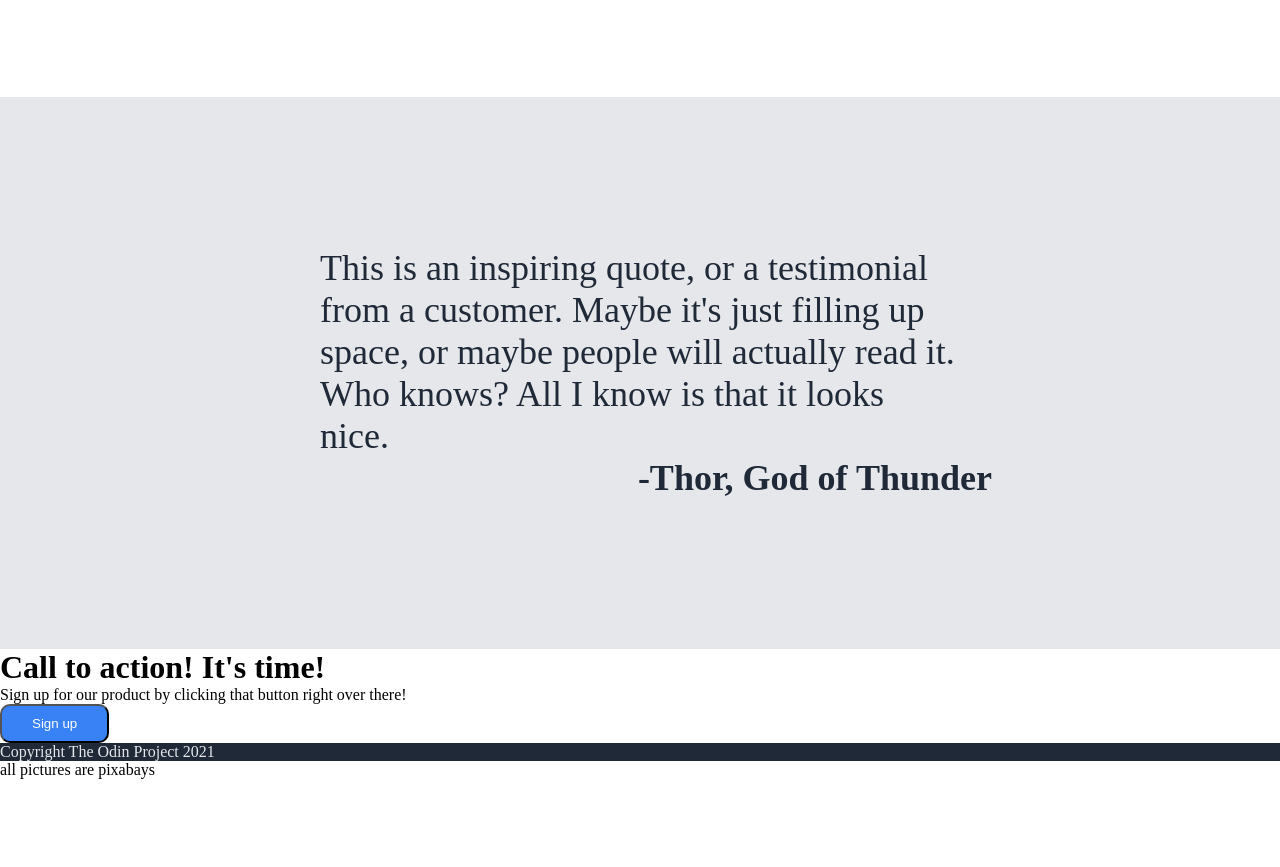
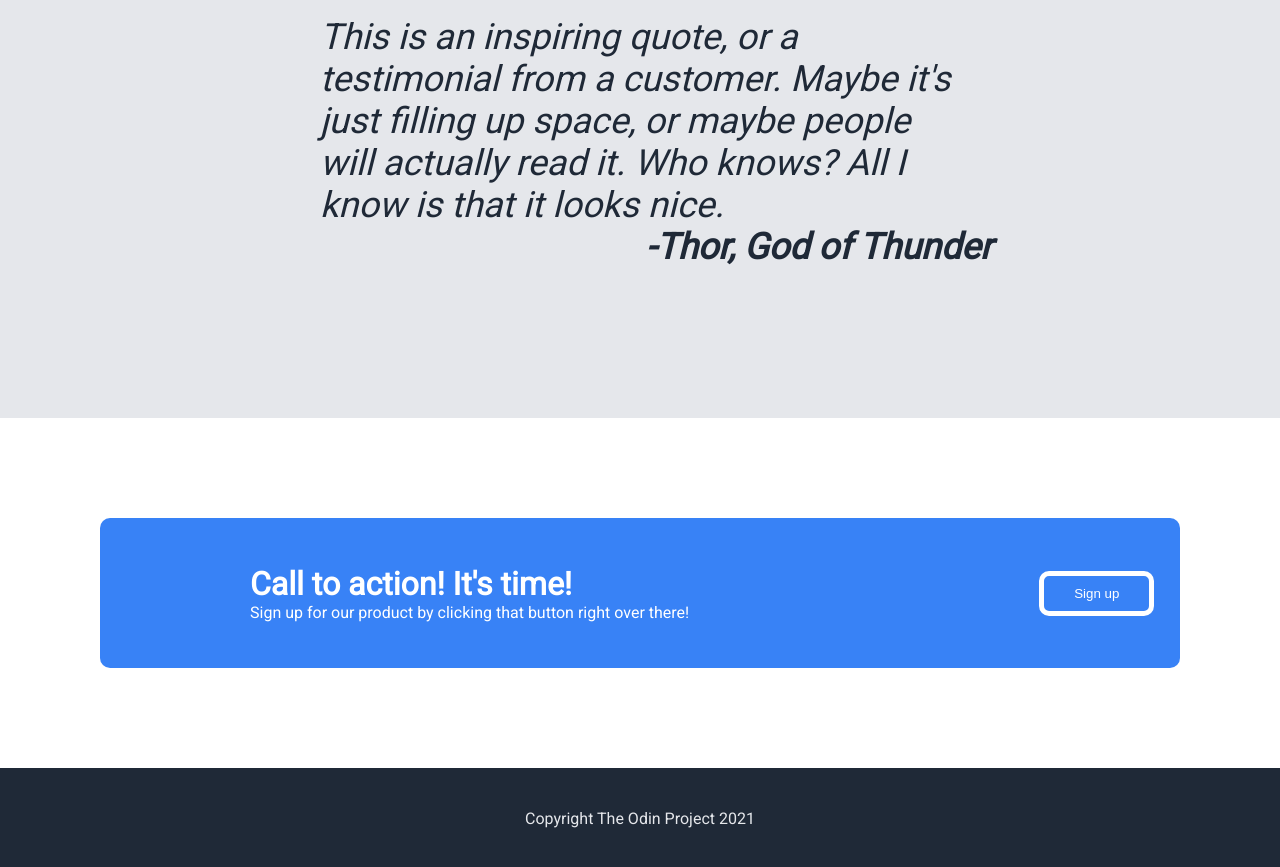
Before and after one commit to KyleOlhausen/landing-page, a plain HTML site: page index.html in a window 1280 px wide. Shown: the part 1749-2616 px from the top of the page. Before the commit the page ends 2528 px from the top, so only its background shows below. Drawn offline with Linux system fonts and the light colour scheme.

Commit message:
finished call to action, footer, and added new font

```diff
--- a/index.html
+++ b/index.html
@@ -8,7 +8,6 @@
     <title>Landing Page</title>
 </head>
 <body>
-
     <div class="header">
         <h1 class="logo">Header Logo</h1>
         <ul class="header-links">
@@ -59,24 +58,18 @@
     </div>
 
     <div class="call-to-action">
-        <h1>Call to action! It's time!</h1>
-        <p>Sign up for our product by clicking that button right over there!</p>
-        <button>Sign up</button>
+        <div class="container2">
+            <div class="left">
+                <h1>Call to action! It's time!</h1>
+                <p>Sign up for our product by clicking that button right over there!</p>
+            </div>
+
+             <button>Sign up</button>
+        </div>
     </div>
 
     <div class="footer">
         <p>Copyright The Odin Project 2021</p>
     </div>
-
-
 </body>
 </html>
-
-
-
-
-
-
-
-
-all pictures are pixabays
--- a/styles.css
+++ b/styles.css
@@ -1,3 +1,5 @@
+@import url('https://fonts.googleapis.com/css2?family=Roboto&display=swap');
+
 
 * {
     padding: 0;
@@ -7,6 +9,7 @@
 body {
     display: flex;
     flex-direction: column;
+    font-family: 'Roboto', sans-serif;
 }
 
 
@@ -15,8 +18,7 @@ body {
     background-color: #1f2937;
     display: flex;
     justify-content: space-between;
-    padding: 50px 200px;
-
+    padding: 20px 200px;
 }
 
 .header-links {
@@ -81,7 +83,7 @@ button {
 
 /* Information Section */
 .content {
-    margin: 100px;
+    margin-bottom: 100px;
 }
 
 .info-header {
@@ -91,7 +93,6 @@ button {
     display: flex;
     justify-content: center;
     padding: 50px;
-    margin-bottom: 50px;
 }
 
 .info {
@@ -119,7 +120,7 @@ button {
 }
 
 
-
+/* Quote Section */
 .container {
     background-color: #e5e7eb;
     color: #1f2937;
@@ -127,7 +128,7 @@ button {
     flex-direction: column;
     justify-content: center;
     padding: 150px;
-    /* light italic */
+    font-style: italic;
     font-size: 36px;
     align-items: center;
 
@@ -143,8 +144,41 @@ button {
   font-weight: bold;
 }
 
+/* Call To Action and Footer */
+.call-to-action {
+    display: flex;
+    justify-content: center;
+    align-items: center;
+    padding: 100px;
+}
+
+.container2 {
+   background-color: #3882f6;
+   width: 1000px;
+   height: 150px;
+   display: flex;
+   justify-content: flex-start;
+   align-items: center;
+   color: white;
+   gap: 350px;
+   padding-left: 150px;
+   border-radius: 10px;
+}
+
+.container2 .left {
+    display: flex;
+    flex-direction: column;
+}
+
+.container2 button {
+    border: 5px solid white;
+}
 
 .footer {
     color: #e5e7eb;
     background-color: #1f2937;
+    height: 100px;
+    display: flex;
+    justify-content: center;
+    align-items: center;
 }
```
Also changed, not shown: 1 other file.
